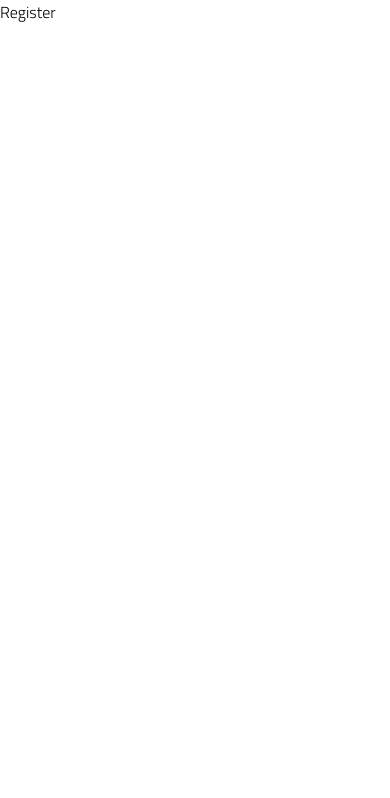
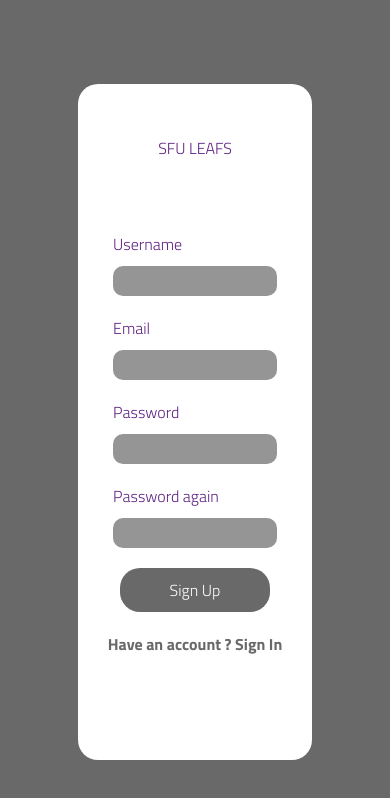
Before and after one commit to Fall-Hacks-2023/Fall_Hacks_FE, a React (Create React App) app: page /register in a window 390 px wide. Shown: the top 798 px of the page. Built offline with nearby package versions, Linux system fonts and the light colour scheme.

Commit message:
chore:added axios requests

```diff
--- a/package.json
+++ b/package.json
@@ -9,6 +9,7 @@
     "@testing-library/jest-dom": "^5.17.0",
     "@testing-library/react": "^13.4.0",
     "@testing-library/user-event": "^13.5.0",
+    "axios": "^1.5.1",
     "framer-motion": "^10.16.4",
     "react": "^18.2.0",
     "react-dom": "^18.2.0",
--- a/src/App.js
+++ b/src/App.js
@@ -2,7 +2,6 @@ import { Route, Routes } from "react-router-dom";
 import Home from "./pages/Home";
 import Login from "./pages/Login";
 import Register from "./pages/Register";
-
 
 function App() {
   return (
--- a/src/index.css
+++ b/src/index.css
@@ -5,3 +5,6 @@
   margin: 0;
   padding: 0;
 }
+.page-container{
+  background-color: black;
+}
--- a/src/index.js
+++ b/src/index.js
@@ -3,12 +3,18 @@ import ReactDOM from "react-dom/client";
 import {BrowserRouter} from "react-router-dom";
 import './index.css';
 import App from './App';
+import { ChakraProvider } from '@chakra-ui/react';
+import axios from "axios";
+
+axios.defaults.baseURL = process.env.REACT_APP_BACKEND;
 
 const root = ReactDOM.createRoot(document.getElementById('root'));
 root.render(
   <React.StrictMode>
+    <ChakraProvider>
     <BrowserRouter>
       <App />
     </BrowserRouter>
+    </ChakraProvider>
   </React.StrictMode>
 );
--- a/src/pages/Login.jsx
+++ b/src/pages/Login.jsx
@@ -1,15 +1,35 @@
 import React, { useState, useRef } from "react";
 import styles from "./login.module.css";
 import { useNavigate } from "react-router-dom";
+import axios from "axios";
+import {
+  Alert,
+  AlertIcon,
+  AlertTitle,
+  AlertDescription,
+} from '@chakra-ui/react'
+
+
+const backend = process.env.REACT_APP_BACKEND;
 
 export default function Login() {
   const textInputRef = useRef();
   const passwordInputRef = useRef();
   const navigate = useNavigate();
+  const [error,setError] = useState(null);
 
   const loginSubmitHandler = async (e) => {
     e.preventDefault();
-    console.log("In the login submit handler");
+    try{
+      const {data} = axios.post("/auth/login",
+      {email:textInputRef.current.value,
+         password:passwordInputRef.current.value},
+         {withCredentials:true});
+    }
+    catch(err){
+      console.log(err);
+      setError(err);
+    }
   };
   return (
       <div className={styles["login-page"]}>
@@ -33,7 +53,12 @@ export default function Login() {
               <button type="submit">Sign in</button>
             </form>
             <div className={styles["login-right-part-item-4"]}>
-            {/*error*/}
+            {error?   <Alert className={styles["error-box-login"]} status='error'>
+                        <AlertIcon />
+                        {error}
+                      </Alert>
+                      :
+                       null}
               <span className={styles["login-no-account-row"]}>
                 No account ?
                 <span
--- a/src/pages/Register.jsx
+++ b/src/pages/Register.jsx
@@ -1,7 +1,73 @@
-import React from 'react'
+import React, { useState, useRef } from "react";
+import styles from "./login.module.css";
+import { useNavigate } from "react-router-dom";
+import {
+  Alert,
+  AlertIcon,
+  AlertTitle,
+  AlertDescription,
+} from '@chakra-ui/react'
 
 export default function Register() {
+  const textInputRef = useRef();
+  const passwordInputRef = useRef();
+  const emailInputRef = useRef();
+  const passwordAgainInputRef = useRef();
+  const navigate = useNavigate();
+  const [error,setError] = useState(null);
+
+
+  const loginSubmitHandler = async (e) => {
+    e.preventDefault();
+    try{
+    }
+    catch(err){
+      console.log(err);
+      setError(err);
+    }
+  };
   return (
-    <div>Register</div>
-  )
+      <div className={styles["login-page"]}>
+        <div
+          className={styles["login-container"]}
+        >
+          <div className={styles["login-left-part"]}>
+          </div>
+          <div className={styles["login-right-part"]}>
+            <div className={styles["login-right-part-item-1"]}>
+              <h2>SFU LEAFS</h2>
+            </div>
+            <form
+              className={styles["login-right-part-item-3"]}
+              onSubmit={loginSubmitHandler}
+            >
+              <span>Username</span>
+              <input type="text" ref={textInputRef}></input>
+              <span>Email</span>
+              <input type="email" ref={emailInputRef}></input>
+              <span>Password</span>
+              <input type="password" ref={passwordInputRef}></input>
+              <span>Password again</span>
+              <input type="password" ref={passwordAgainInputRef}></input>
+
+              <button type="submit">Sign Up</button>
+            </form>
+            <div className={styles["login-right-part-item-4"]}>
+              <span className={styles["login-no-account-row"]}>
+                Have an account ?
+                <span
+                  onClick={(e) => {
+                    e.preventDefault();
+                    navigate("/login", { replace: true });
+                  }}
+                  className={styles["login-change-page-button"]}
+                >
+                  {" Sign In"}
+                </span>
+              </span>
+            </div>
+          </div>
+        </div>
+      </div>
+  );
 }
--- a/src/pages/login.module.css
+++ b/src/pages/login.module.css
@@ -5,6 +5,7 @@
     justify-content: center;
     align-items: center;
     color: #602283;
+    background-color: #696969;
 }
 .login-container{
     z-index: 2;
@@ -94,3 +95,17 @@
 .login-change-page-button{
     cursor: pointer;
 }
+.error-box-login{
+    background-color: red;
+    width: 100%;
+
+}
+@media (max-width: 800px) {
+    .login-left-part{
+        flex: 0;
+        display: none;
+    }
+    .login-right-part{
+        border-radius: 20px;
+    }
+}
```
Also changed, not shown: 2 other files (tests, documents, lock files or other folders).
